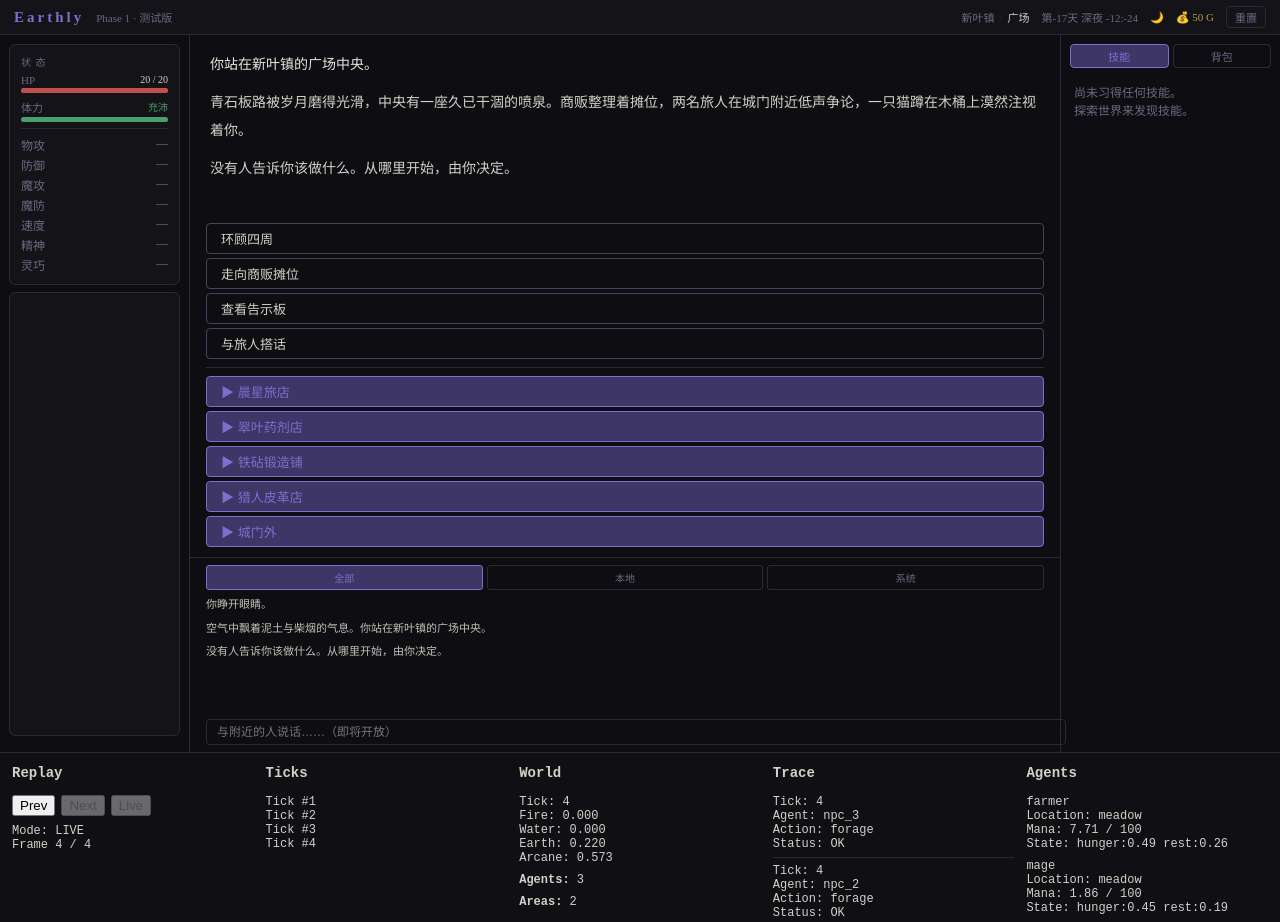
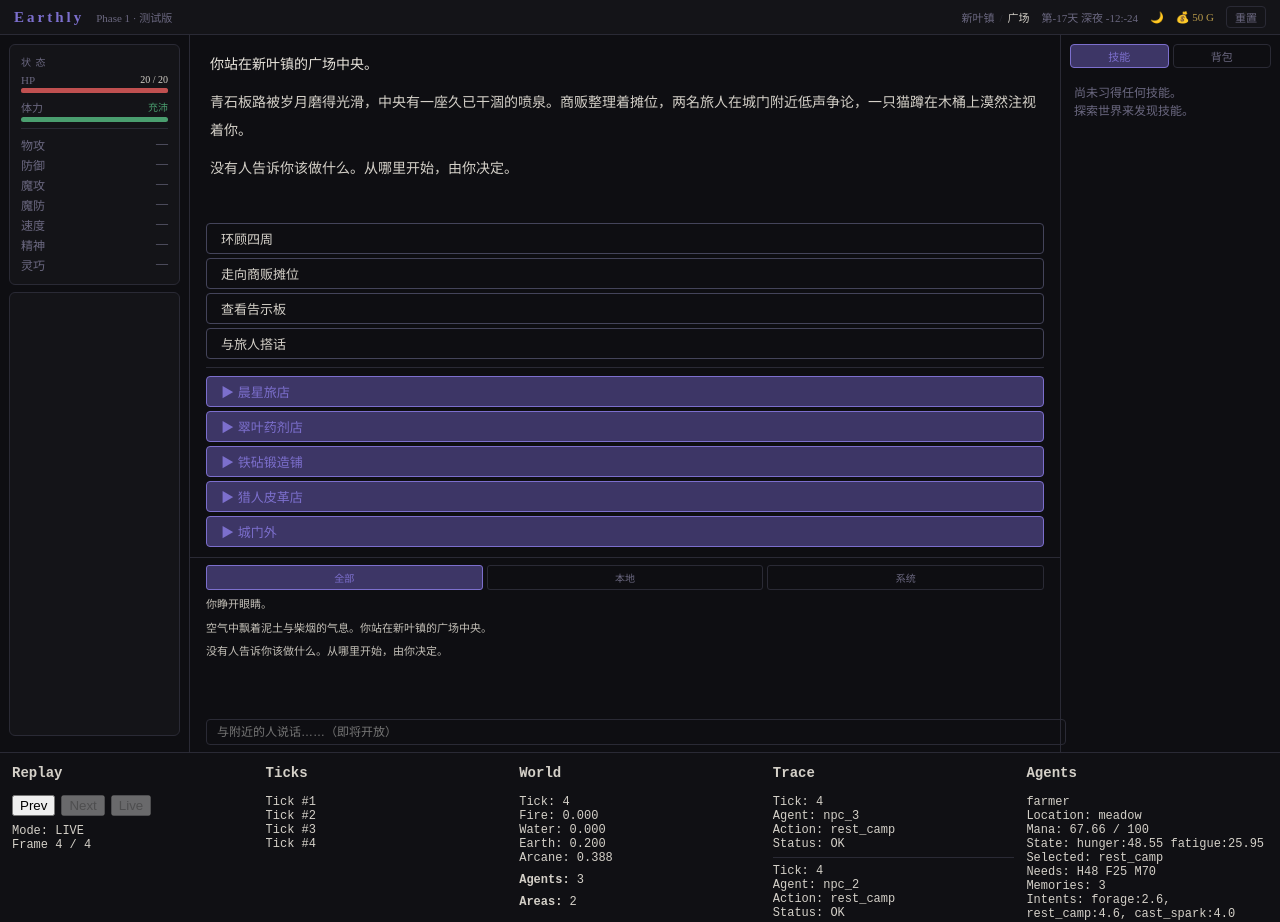
Before and after one commit to rilgemo/earthly_journey, a React (Create React App) app: page / in a window 1280 px wide. Shown: the top 922 px of the page. Built offline with nearby package versions, Linux system fonts and the light colour scheme.

Commit message:
feat: implement Agent Tick Loop v2 with memory and needs

```diff
--- a/src/inspector/panels/AgentPanel.jsx
+++ b/src/inspector/panels/AgentPanel.jsx
@@ -17,6 +17,26 @@ export default function AgentPanel({ world }) {
               {agent.manaCapacity ? ` / ${agent.manaCapacity}` : ''}
             </div>
             <div>State: {agent.state || 'active'}</div>
+            {agent.selectedIntent && (
+              <div>Selected: {agent.selectedIntent}</div>
+            )}
+            {agent.needs && (
+              <div>
+                Needs: H{Math.round(agent.needs.hunger || 0)}
+                {' '}F{Math.round(agent.needs.fatigue || 0)}
+                {' '}M{Math.round(agent.needs.manaNeed || 0)}
+              </div>
+            )}
+            {agent.memories?.length > 0 && (
+              <div>Memories: {agent.memories.length}</div>
+            )}
+            {agent.intents?.length > 0 && (
+              <div>
+                Intents: {agent.intents.slice(0, 3).map(intent => (
+                  `${intent.intent}:${intent.score.toFixed(1)}`
+                )).join(', ')}
+              </div>
+            )}
           </div>
         ))}
       </div>
--- a/src/simulation/agentModel.js
+++ b/src/simulation/agentModel.js
@@ -6,7 +6,13 @@ const createNPC = ({id, role='farmer', location='meadow'}) => {
     hp: 100,
     stamina: 100,
     skills: [],
-    needs: { hunger: Math.random()*0.5, rest: Math.random()*0.5, curiosity: Math.random()*0.2 },
+    needs: {
+      hunger: Math.random() * 50,
+      fatigue: Math.random() * 50,
+      manaNeed: 70,
+      socialNeed: Math.random() * 20,
+      safetyNeed: 40
+    },
     affinities: { fire: 0, water: 0, earth: Math.random(), arcane: Math.random() },
     mana: {
       capacity: 100,
@@ -14,7 +20,7 @@ const createNPC = ({id, role='farmer', location='meadow'}) => {
       stability: 0.8,
       affinity: { fire:0, water:0, earth:0, arcane: 1.0 }
     },
-    memory: { recentEvents: [], bias: {} }
+    memory: { shortTerm: [], longTerm: [], recentEvents: [], bias: {} }
   };
 };
 
--- a/src/simulation/inspectorStream.js
+++ b/src/simulation/inspectorStream.js
@@ -52,7 +52,11 @@ function snapshotWorld(world, agents) {
       location: agent.location,
       mana: agent.mana.current,
       manaCapacity: agent.mana.capacity,
-      state: `hunger:${agent.needs.hunger.toFixed(2)} rest:${agent.needs.rest.toFixed(2)}`
+      state: `hunger:${(agent.needs.hunger || 0).toFixed(2)} fatigue:${(agent.needs.fatigue || 0).toFixed(2)}`,
+      needs: agent.runtime?.lastNeeds || agent.needs,
+      memories: agent.runtime?.lastMemories || [],
+      intents: agent.runtime?.lastIntents || [],
+      selectedIntent: agent.runtime?.lastSelectedIntent || null
     }))
   };
 }
--- /dev/null
+++ b/src/simulation/intentGenerator.js
@@ -0,0 +1,98 @@
+function evaluateFieldMatch(agent, field) {
+  return ['fire', 'water', 'earth', 'arcane'].reduce((sum, key) => {
+    return sum + ((agent.affinities?.[key] || 0) * (field?.[key] || 0));
+  }, 0);
+}
+
+function evaluateManaResonance(agent, field) {
+  let dominant = 'arcane';
+  let max = -Infinity;
+
+  for (const key of ['fire', 'water', 'earth', 'arcane']) {
+    if ((field?.[key] || 0) > max) {
+      max = field[key] || 0;
+      dominant = key;
+    }
+  }
+
+  return (agent.mana?.stability || 0) * ((agent.mana?.affinity?.[dominant]) || 0);
+}
+
+function getNeedComponent(action, needProfile) {
+  if (action.type === 'rest') {
+    return (needProfile.fatigue * 0.04) + (needProfile.manaNeed * 0.03);
+  }
+
+  if (action.type === 'magic') {
+    return (needProfile.manaNeed * 0.015) + (needProfile.socialNeed * 0.01);
+  }
+
+  if (action.type === 'travel') {
+    return (needProfile.socialNeed * 0.02) + (needProfile.safetyNeed * 0.01);
+  }
+
+  return (needProfile.hunger * 0.025) + (needProfile.socialNeed * 0.005);
+}
+
+function getMemoryComponent(action, memories, bias = {}) {
+  const directBias = bias[action.id] || 0;
+  const memoryBias = memories.reduce((sum, memory) => {
+    if (memory.action === action.id) return sum + ((memory.strength || 0) * 0.02);
+    if (memory.type === 'danger' && action.type === 'travel') return sum - ((memory.strength || 0) * 0.01);
+    return sum;
+  }, 0);
+
+  return directBias + memoryBias;
+}
+
+function generateIntents(agent, actions, context) {
+  const fieldScore = evaluateFieldMatch(agent, context.perception.field);
+  const manaScore = evaluateManaResonance(agent, context.perception.field);
+
+  return actions.map(action => {
+    const needScore = getNeedComponent(action, context.needs.profile);
+    const memoryScore = getMemoryComponent(action, context.memories, agent.memory?.bias || {});
+    const roleScore = agent.role === 'mage' && action.type === 'magic' ? 0.5 : 0;
+    const environmentScore = action.type === 'magic' ? manaScore : fieldScore;
+    const total = action.baseUtility + needScore + memoryScore + roleScore + environmentScore;
+
+    return {
+      intent: action.id,
+      action,
+      category: action.type,
+      score: total,
+      components: {
+        base: action.baseUtility,
+        needScore,
+        memoryScore,
+        roleScore,
+        fieldScore,
+        manaScore,
+        environmentScore
+      },
+      reasonTrace: [
+        `base:${action.baseUtility.toFixed(2)}`,
+        `need:${needScore.toFixed(2)}`,
+        `memory:${memoryScore.toFixed(2)}`,
+        `role:${roleScore.toFixed(2)}`,
+        `environment:${environmentScore.toFixed(2)}`
+      ]
+    };
+  });
+}
+
+function resolveIntent(intents) {
+  if (!intents.length) return null;
+
+  return intents.reduce((best, intent) => {
+    if (!best) return intent;
+    return intent.score > best.score ? intent : best;
+  }, null);
+}
+
+module.exports = {
+  generateIntents,
+  resolveIntent,
+  evaluateFieldMatch,
+  evaluateManaResonance
+};
--- /dev/null
+++ b/src/simulation/memoryDecay.js
@@ -0,0 +1,26 @@
+const { ensureMemory } = require('./memorySystem');
+
+function decayMemoryList(memories, decayRate) {
+  return memories
+    .map(memory => ({
+      ...memory,
+      strength: Math.max(0, (memory.strength || 0) - decayRate)
+    }))
+    .filter(memory => memory.strength > 0);
+}
+
+function decayAgentMemory(agent, decayRate = 1) {
+  const memory = ensureMemory(agent);
+
+  memory.shortTerm = decayMemoryList(memory.shortTerm, decayRate);
+  memory.longTerm = decayMemoryList(memory.longTerm, decayRate * 0.25);
+
+  return {
+    shortTerm: memory.shortTerm.length,
+    longTerm: memory.longTerm.length
+  };
+}
+
+module.exports = {
+  decayAgentMemory
+};
--- /dev/null
+++ b/src/simulation/memorySystem.js
@@ -0,0 +1,78 @@
+function ensureMemory(agent) {
+  if (!agent.memory) {
+    agent.memory = {};
+  }
+
+  if (!Array.isArray(agent.memory.shortTerm)) {
+    agent.memory.shortTerm = [];
+  }
+
+  if (!Array.isArray(agent.memory.longTerm)) {
+    agent.memory.longTerm = [];
+  }
+
+  if (!Array.isArray(agent.memory.recentEvents)) {
+    agent.memory.recentEvents = [];
+  }
+
+  if (!agent.memory.bias) {
+    agent.memory.bias = {};
+  }
+
+  return agent.memory;
+}
+
+function recallMemories(agent, context = {}) {
+  const memory = ensureMemory(agent);
+  const memories = [...memory.shortTerm, ...memory.longTerm];
+  const location = context.location || agent.location;
+
+  return memories
+    .filter(item => {
+      if (!item || item.strength <= 0) return false;
+      if (item.location && location && item.location !== location) return false;
+      return true;
+    })
+    .sort((a, b) => (b.strength || 0) - (a.strength || 0));
+}
+
+function recordMemory(agent, entry, options = {}) {
+  const memory = ensureMemory(agent);
+  const target = options.longTerm ? memory.longTerm : memory.shortTerm;
+  const maxEntries = options.maxEntries || 20;
+
+  target.push({
+    tick: 0,
+    strength: 10,
+    ...entry
+  });
+
+  while (target.length > maxEntries) {
+    target.shift();
+  }
+}
+
+function recordActionOutcome(agent, actionId, tick, reward = 8) {
+  const memory = ensureMemory(agent);
+
+  memory.recentEvents.push(`${tick}: did ${actionId}`);
+  if (memory.recentEvents.length > 20) memory.recentEvents.shift();
+
+  memory.bias[actionId] = (memory.bias[actionId] || 0) + 0.1;
+
+  recordMemory(agent, {
+    type: 'success',
+    action: actionId,
+    value: reward,
+    strength: reward,
+    tick,
+    location: agent.location
+  });
+}
+
+module.exports = {
+  ensureMemory,
+  recallMemories,
+  recordMemory,
+  recordActionOutcome
+};
--- /dev/null
+++ b/src/simulation/needSystem.js
@@ -0,0 +1,63 @@
+const ROLE_WEIGHTS = {
+  farmer: { hunger: 1.1, fatigue: 0.8, manaNeed: 0.4, socialNeed: 0.2, safetyNeed: 0.8 },
+  mage: { hunger: 0.7, fatigue: 0.7, manaNeed: 1.4, socialNeed: 0.2, safetyNeed: 0.7 },
+  blacksmith: { hunger: 0.8, fatigue: 1.1, manaNeed: 0.3, socialNeed: 0.2, safetyNeed: 0.6 },
+  wolf: { hunger: 1.6, fatigue: 0.5, manaNeed: 0.1, socialNeed: 0.1, safetyNeed: 1.0 },
+  default: { hunger: 1, fatigue: 1, manaNeed: 1, socialNeed: 0.5, safetyNeed: 0.8 }
+};
+
+function toNeedScale(value) {
+  if (typeof value !== 'number' || Number.isNaN(value)) return 0;
+  return value <= 1 ? value * 100 : value;
+}
+
+function clampNeed(value) {
+  return Math.max(0, Math.min(100, value));
+}
+
+function getNeedProfile(agent) {
+  const needs = agent.needs || {};
+  const manaCapacity = agent.mana?.capacity || 1;
+  const manaCurrent = agent.mana?.current || 0;
+
+  return {
+    hunger: clampNeed(toNeedScale(needs.hunger)),
+    fatigue: clampNeed(toNeedScale(needs.fatigue ?? needs.rest)),
+    manaNeed: clampNeed(toNeedScale(needs.manaNeed ?? (1 - (manaCurrent / manaCapacity)))),
+    socialNeed: clampNeed(toNeedScale(needs.socialNeed ?? needs.curiosity ?? 0)),
+    safetyNeed: clampNeed(toNeedScale(needs.safetyNeed ?? 0))
+  };
+}
+
+function evaluateNeeds(agent) {
+  const profile = getNeedProfile(agent);
+  const weights = ROLE_WEIGHTS[agent.role] || ROLE_WEIGHTS.default;
+  const weighted = Object.entries(profile).reduce((sum, [need, value]) => {
+    return sum + (value * (weights[need] || 1));
+  }, 0);
+
+  return {
+    profile,
+    weights,
+    urgency: weighted / 100
+  };
+}
+
+function advanceNeeds(agent) {
+  if (!agent.needs) agent.needs = {};
+
+  const profile = getNeedProfile(agent);
+  agent.needs.hunger = clampNeed(profile.hunger + 1);
+  agent.needs.fatigue = clampNeed(profile.fatigue + 0.5);
+  agent.needs.manaNeed = clampNeed(profile.manaNeed);
+  agent.needs.socialNeed = clampNeed(profile.socialNeed + 0.2);
+  agent.needs.safetyNeed = clampNeed(profile.safetyNeed);
+
+  return getNeedProfile(agent);
+}
+
+module.exports = {
+  evaluateNeeds,
+  getNeedProfile,
+  advanceNeeds
+};
--- a/src/simulation/tickManager.js
+++ b/src/simulation/tickManager.js
@@ -1,53 +1,24 @@
 const { world } = require('./worldField');
 const { getAvailableActions } = require('./actions');
 const { ACTION_REGISTRY } = require('./actionRegistry');
+const { decayAgentMemory } = require('./memoryDecay');
+const { ensureMemory, recallMemories, recordActionOutcome } = require('./memorySystem');
+const { advanceNeeds, evaluateNeeds } = require('./needSystem');
+const { generateIntents, resolveIntent } = require('./intentGenerator');
 
 const actionRegistry = new Set(ACTION_REGISTRY);
 
 function perceive(npc, worldObj = world) {
   return {
     field: worldObj.getField(npc.location),
-    nearbyEvents: worldObj.getRecentEvents(npc.location)
-  };
-}
-
-function evaluateNeeds(npc) {
-  const hungerWeight = 1.0, restWeight = 0.8, curiosityWeight = 0.3;
-  return (hungerWeight * npc.needs.hunger) + (restWeight * npc.needs.rest) + (curiosityWeight * npc.needs.curiosity);
-}
-
-function evaluateFieldMatch(npc, field) {
-  let sum = 0;
-  for (const k of ['fire','water','earth','arcane']) {
-    sum += (npc.affinities[k] || 0) * (field[k] || 0);
-  }
-  return sum;
-}
-
-function evaluateManaResonance(npc, field) {
-  let dominant = 'arcane';
-  let max = -Infinity;
-  for (const k of ['fire','water','earth','arcane']) {
-    if ((field[k]||0) > max) { max = field[k]; dominant = k; }
-  }
-  return (npc.mana.stability || 0) * ((npc.mana.affinity && npc.mana.affinity[dominant]) || 0);
-}
-
-function scoreActionBreakdown(npc, action, needScore, fieldMatch, manaRes) {
-  const bias = npc.memory.bias[action.id] || 0;
-  const randomness = (Math.random()-0.5)*0.1;
-  const needComponent = needScore;
-  const fieldComponent = fieldMatch;
-  const manaComponent = manaRes;
-  const memoryComponent = bias;
-  const total = action.baseUtility + needComponent + fieldComponent + manaComponent + memoryComponent + randomness;
-  return {
-    needScore: needComponent,
-    fieldScore: fieldComponent,
-    manaScore: manaComponent,
-    memoryScore: memoryComponent,
-    randomness: randomness,
-    total
+    nearbyEvents: worldObj.getRecentEvents(npc.location),
+    self: {
+      id: npc.id,
+      role: npc.role,
+      location: npc.location,
+      mana: npc.mana,
+      needs: npc.needs
+    }
   };
 }
 
@@ -56,89 +27,123 @@ function applyActionEffects(action, npc, area) {
     const delta = action.effects.manaChange.current || 0;
     npc.mana.current = Math.max(0, Math.min(npc.mana.capacity, npc.mana.current + delta));
   }
+
   if (action.effects && action.effects.fieldChange) {
-    for (const k of Object.keys(action.effects.fieldChange)) {
-      area.field[k] = (area.field[k] || 0) + action.effects.fieldChange[k];
+    for (const key of Object.keys(action.effects.fieldChange)) {
+      area.field[key] = (area.field[key] || 0) + action.effects.fieldChange[key];
     }
   }
 }
 
-function updateMemory(npc, actionId, reward) {
-  npc.memory.recentEvents.push(`${Date.now()}: did ${actionId}`);
-  if (npc.memory.recentEvents.length > 20) npc.memory.recentEvents.shift();
-  npc.memory.bias[actionId] = (npc.memory.bias[actionId] || 0) + (0.1 * reward);
-}
+function updateManaAfterAction(npc, action, field) {
+  npc.mana.current = Math.max(
+    0,
+    Math.min(npc.mana.capacity, npc.mana.current + ((field.arcane || 0) * 0.1))
+  );
 
-function updateManaAfterAction(npc, action, field) {
-  npc.mana.current = Math.max(0, Math.min(npc.mana.capacity, npc.mana.current + (field.arcane || 0)*0.1));
-  const magicUsage = (action.type === 'magic') ? 1 : 0;
-  npc.mana.stability = Math.max(0, npc.mana.stability - (magicUsage*0.05));
+  const magicUsage = action.type === 'magic' ? 1 : 0;
+  npc.mana.stability = Math.max(0, npc.mana.stability - (magicUsage * 0.05));
 }
 
 function worldFeedback(npc, area) {
-  const leakage = Math.max(0, (npc.mana.current / (npc.mana.capacity||1)) - 0.1);
-  area.field.arcane = (area.field.arcane || 0) + leakage*0.01;
+  const leakage = Math.max(0, (npc.mana.current / (npc.mana.capacity || 1)) - 0.1);
+  area.field.arcane = (area.field.arcane || 0) + (leakage * 0.01);
 }
 
-function simulateAgent(npc, worldObj) {
-  const perception = perceive(npc, worldObj);
-  const needScore = evaluateNeeds(npc);
-  const fieldMatch = evaluateFieldMatch(npc, perception.field);
-  const manaRes = evaluateManaResonance(npc, perception.field);
-  // Only consider actions present in the canonical registry — enforce execution contract
-  const rawActions = getAvailableActions(npc);
+function filterRegisteredActions(actions) {
   const rejectedProposals = [];
-  const actions = rawActions.filter(a => {
-    if (!actionRegistry.has(a.id)) {
-      rejectedProposals.push(a.id);
-      console.warn(`Action '${a.id}' proposed by AI/code is not registered in AI/action_registry.json — rejecting`);
+  const registeredActions = actions.filter(action => {
+    if (!actionRegistry.has(action.id)) {
+      rejectedProposals.push(action.id);
+      console.warn(`Action '${action.id}' proposed by AI/code is not registered in AI/action_registry.json - rejecting`);
       return false;
     }
     return true;
   });
 
-  const breakdowns = {};
-  for (const a of actions) {
-    breakdowns[a.id] = scoreActionBreakdown(npc, a, needScore, fieldMatch, manaRes);
-  }
+  return { registeredActions, rejectedProposals };
+}
 
-  const selectedAction = actions.length ? actions.reduce((best, a) => {
-    if (!best) return a;
-    return (breakdowns[a.id].total > breakdowns[best.id].total) ? a : best;
-  }, null) : null;
+function createRuntimeSnapshot(npc, needs, memories, intents, selectedIntent, needAfter) {
+  npc.runtime = {
+    lastNeeds: needs.profile,
+    lastNeedUrgency: needs.urgency,
+    lastMemories: memories.slice(0, 5),
+    lastIntents: intents.map(intent => ({
+      intent: intent.intent,
+      score: intent.score,
+      components: intent.components,
+      reasonTrace: intent.reasonTrace
+    })),
+    lastSelectedIntent: selectedIntent ? selectedIntent.intent : null,
+    lastNeedAfter: needAfter
+  };
+}
 
-  const selected = selectedAction;
+function simulateAgent(npc, worldObj) {
+  ensureMemory(npc);
+
+  const memoryDecay = decayAgentMemory(npc);
+  const perception = perceive(npc, worldObj);
+  const memories = recallMemories(npc, { location: npc.location });
+  const needs = evaluateNeeds(npc);
+  const rawActions = getAvailableActions(npc);
+  const { registeredActions, rejectedProposals } = filterRegisteredActions(rawActions);
+  const intents = generateIntents(npc, registeredActions, { perception, memories, needs });
+  const selectedIntent = resolveIntent(intents);
+  const selected = selectedIntent ? selectedIntent.action : null;
   const area = worldObj.areas.get(npc.location);
 
   const manaBefore = Object.assign({}, npc.mana);
   let actionRejected = !selected && rejectedProposals.length > 0;
   let rejectionReason = actionRejected ? `Action '${rejectedProposals[0]}' not registered` : null;
+  const memoryUpdates = [];
+
   if (selected) {
     if (!actionRegistry.has(selected.id)) {
-      // This should not happen due to filtering above, but guard defensively
       actionRejected = true;
       rejectionReason = 'action-not-registered';
       console.warn(`Rejected execution of unregistered action '${selected.id}' for ${npc.id}`);
     } else {
       applyActionEffects(selected, npc, area);
       updateManaAfterAction(npc, selected, perception.field);
-      updateMemory(npc, selected.id, 1);
+      recordActionOutcome(npc, selected.id, worldObj.tick || 0, 8);
+      memoryUpdates.push({ type: 'success', action: selected.id, value: 8 });
       worldFeedback(npc, area);
     }
   }
+
   const manaAfter = Object.assign({}, npc.mana);
-
-  // natural need increases
-  npc.needs.hunger = Math.min(1, npc.needs.hunger + 0.01);
-  npc.needs.rest = Math.min(1, npc.needs.rest + 0.005);
+  const needAfter = advanceNeeds(npc);
+  createRuntimeSnapshot(npc, needs, memories, intents, selectedIntent, needAfter);
 
   return {
     agentId: npc.id,
     actionSelected: selected ? selected.id : null,
-    scoreBreakdown: selected ? breakdowns[selected.id] : null,
+    scoreBreakdown: selectedIntent ? { ...selectedIntent.components, total: selectedIntent.score } : null,
     actionRegistered: selected ? actionRegistry.has(selected.id) : null,
     actionRejected,
     rejectionReason,
+    perception,
+    memoryRecall: memories,
+    memoryDecay,
+    needProfile: needs.profile,
+    needUrgency: needs.urgency,
+    candidateIntents: intents.map(intent => ({
+      intent: intent.intent,
+      score: intent.score,
+      components: intent.components,
+      reasonTrace: intent.reasonTrace
+    })),
+    resolutionTrace: selectedIntent ? {
+      selectedAction: selectedIntent.intent,
+      certainty: selectedIntent.score,
+      reasonTrace: selectedIntent.reasonTrace,
+      rejectedIntents: intents
+        .filter(intent => intent.intent !== selectedIntent.intent)
+        .map(intent => ({ action: intent.intent, reason: `lower score ${intent.score.toFixed(2)}` }))
+    } : null,
+    memoryUpdates,
     manaBefore,
     manaAfter,
     position: npc.location
@@ -148,19 +153,29 @@ function simulateAgent(npc, worldObj) {
 function tickManager(npcs, worldObj, traceCollector) {
   const log = [];
   worldObj.tick = (worldObj.tick || 0) + 1;
+
   if (traceCollector && typeof traceCollector.beginTick === 'function') {
     traceCollector.beginTick(worldObj.tick, worldObj);
   }
+
   for (const npc of npcs) {
     const agentTrace = simulateAgent(npc, worldObj);
+
     if (traceCollector && typeof traceCollector.recordAgent === 'function') {
       traceCollector.recordAgent(agentTrace);
     }
-    log.push({ npc: agentTrace.agentId, action: agentTrace.actionSelected, score: agentTrace.scoreBreakdown ? agentTrace.scoreBreakdown.total : null });
+
+    log.push({
+      npc: agentTrace.agentId,
+      action: agentTrace.actionSelected,
+      score: agentTrace.scoreBreakdown ? agentTrace.scoreBreakdown.total : null
+    });
   }
+
   if (traceCollector && typeof traceCollector.endTick === 'function') {
     traceCollector.endTick();
   }
+
   return log;
 }
 
```
Also changed, not shown: 1 other file (tests, documents, lock files or other folders).
